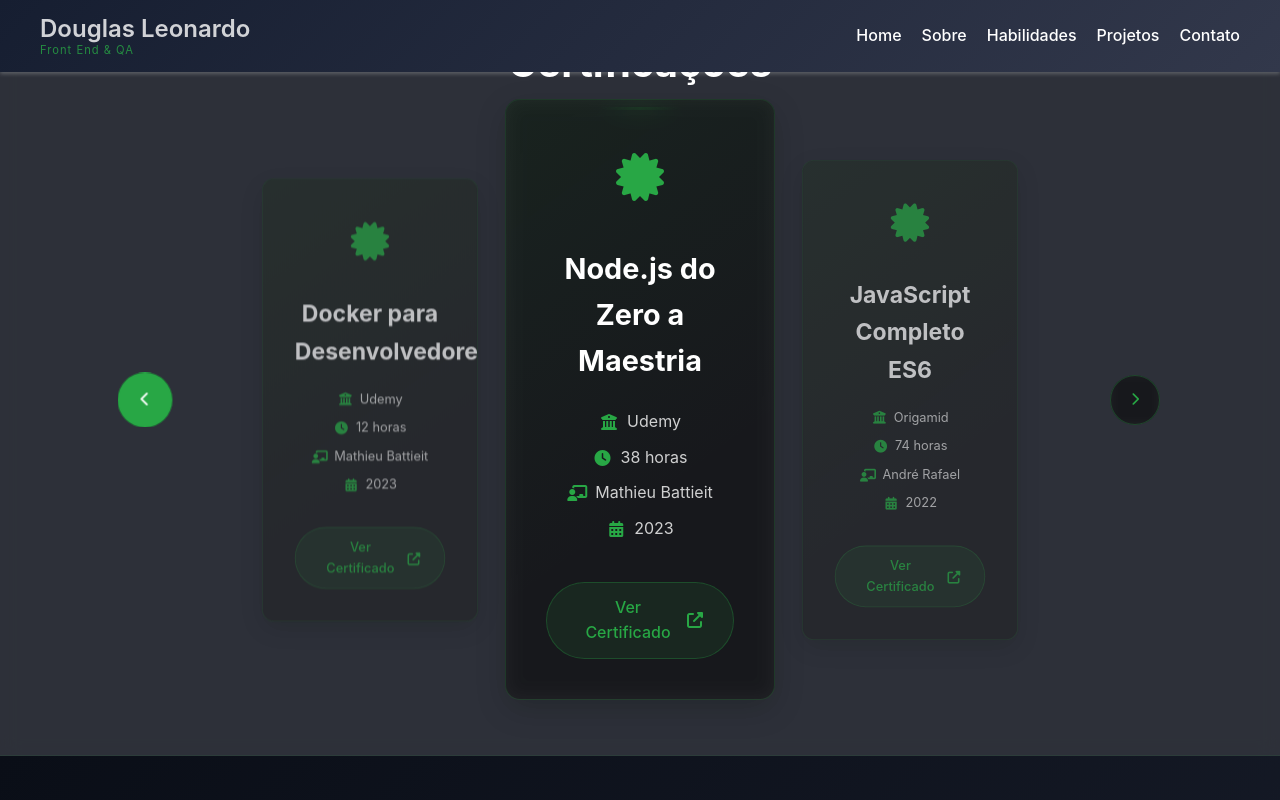
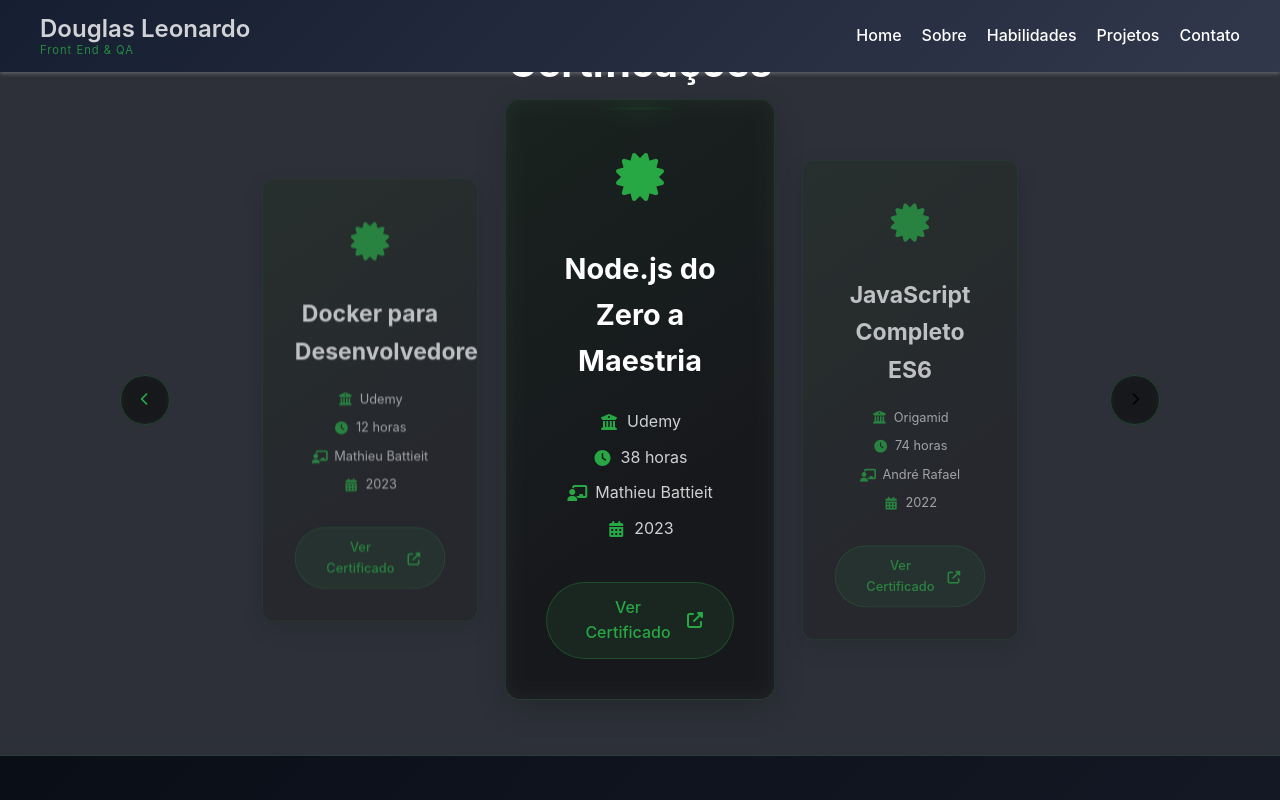
Before and after one commit to Douglas-leonardo/portfolio, an Angular app: page / in a window 1280 px wide. In both pictures the pointer is over the button 145 px from the left and 399 px from the top of the page. Built offline with nearby package versions, Linux system fonts and the light colour scheme.

Commit message:
novas mudanças

```diff
--- a/src/app/home/home.component.scss
+++ b/src/app/home/home.component.scss
@@ -182,247 +182,6 @@
 
 
 
-
-// /* Section de certificados */
-// .certifications {
-//   padding: 100px 0;
-//   background: rgba(10, 14, 23, 0.85);
-//   backdrop-filter: blur(10px);
-//   position: relative;
-//   overflow: hidden;
-//   border-top: 1px solid rgba(40, 167, 69, 0.1);
-//   border-bottom: 1px solid rgba(40, 167, 69, 0.1);
-// }
-
-// .certifications h2 {
-//   font-size: 2.5rem;
-//   color: #ffffff;
-//   text-align: center;
-//   margin-bottom: 50px;
-//   position: relative;
-// }
-
-// .certifications h2::after {
-//   content: '';
-//   position: absolute;
-//   bottom: -15px;
-//   left: 50%;
-//   transform: translateX(-50%);
-//   width: 80px;
-//   height: 3px;
-//   background: linear-gradient(90deg, transparent, #28a745, transparent);
-// }
-
-// .slider {
-//   position: relative;
-//   width: 32%;
-//   max-width: 1200px;
-//   margin: 0 auto;
-//   padding: 30px 0;
-// }
-
-// .slides {
-//   display: flex;
-//   transition: transform 0.6s cubic-bezier(0.25, 0.1, 0.25, 1);
-//   height: 450px;
-//   align-items: center;
-// }
-
-// .slide {
-//   position: absolute;
-//   width: 80%;
-//   left: 10%;
-//   height: 100%;
-//   transition: all 0.6s cubic-bezier(0.25, 0.1, 0.25, 1);
-//   display: flex;
-//   justify-content: center;
-//   align-items: center;
-// }
-
-// .slide-content {
-//   background: rgba(31, 31, 31, 0.6);
-//   backdrop-filter: blur(10px);
-//   border-radius: 15px;
-//   padding: 40px;
-//   width: 100%;
-//   max-width: 800px;
-//   text-align: center;
-//   border: 1px solid rgba(40, 167, 69, 0.2);
-//   box-shadow: 0 10px 30px rgba(0, 0, 0, 0.2);
-//   transform-style: preserve-3d;
-//   position: relative;
-//   overflow: hidden;
-// }
-
-// // .slide-content::before {
-// //   content: '';
-// //   position: absolute;
-// //   top: -50%;
-// //   left: -50%;
-// //   width: 200%;
-// //   height: 200%;
-// //   background: linear-gradient(to bottom right,
-// //       rgba(40, 167, 69, 0.1) 0%,
-// //       rgba(40, 167, 69, 0) 60%);
-// //   transform: rotate(30deg);
-// //   transition: all 0.6s ease;
-// //   z-index: -1;
-// // }
-
-// .slide:hover .slide-content::before {
-//   transform: rotate(30deg) translate(20%, 20%);
-// }
-
-// .certification-icon {
-//   font-size: 3rem;
-//   color: #28a745;
-//   margin-bottom: 20px;
-// }
-
-// .slide h3 {
-//   font-size: 1.8rem;
-//   color: #fff;
-//   margin-bottom: 25px;
-// }
-
-// .certification-details p {
-//   color: rgba(255, 255, 255, 0.8);
-//   margin: 10px 0;
-//   font-size: 1rem;
-//   display: flex;
-//   align-items: center;
-//   justify-content: center;
-//   gap: 8px;
-// }
-
-// .certification-details i {
-//   color: #28a745;
-//   width: 20px;
-// }
-
-// .certificate-link {
-//   display: inline-flex;
-//   align-items: center;
-//   justify-content: center;
-//   margin-top: 30px;
-//   padding: 12px 30px;
-//   background: rgba(40, 167, 69, 0.1);
-//   color: #28a745;
-//   border-radius: 50px;
-//   text-decoration: none;
-//   font-weight: 500;
-//   transition: all 0.3s ease;
-//   border: 1px solid rgba(40, 167, 69, 0.3);
-// }
-
-// .certificate-link i {
-//   margin-left: 8px;
-// }
-
-// .certificate-link:hover {
-//   background: #28a745;
-//   color: white;
-//   transform: translateY(-3px);
-//   box-shadow: 0 10px 20px rgba(40, 167, 69, 0.2);
-// }
-
-// /* Navegação do slider */
-// .slider-nav {
-//   position: absolute;
-//   top: 50%;
-//   transform: translateY(-50%);
-//   width: 50px;
-//   height: 50px;
-//   background: rgba(31, 31, 31, 0.6);
-//   backdrop-filter: blur(5px);
-//   border: 1px solid rgba(40, 167, 69, 0.3);
-//   color: #28a745;
-//   border-radius: 50%;
-//   display: flex;
-//   align-items: center;
-//   justify-content: center;
-//   cursor: pointer;
-//   transition: all 0.3s ease;
-//   z-index: 10;
-// }
-
-// .slider-nav:hover {
-//   background: #28a745;
-//   color: white;
-//   transform: translateY(-50%) scale(1.1);
-// }
-
-// .slider-nav.prev {
-//   left: 20px;
-// }
-
-// .slider-nav.next {
-//   right: 20px;
-// }
-
-// /* Estados dos slides */
-// .slide.active {
-//   transform: translateX(0) scale(1);
-//   opacity: 1;
-//   z-index: 3;
-// }
-
-// .slide.left {
-//   transform: translateX(-60%) scale(0.9);
-//   opacity: 0.6;
-//   z-index: 2;
-// }
-
-// .slide.right {
-//   transform: translateX(60%) scale(0.9);
-//   opacity: 0.6;
-//   z-index: 2;
-// }
-
-// .slide.hidden {
-//   transform: translateX(-150%) scale(0.8);
-//   opacity: 0;
-//   z-index: 1;
-// }
-
-// /* Responsividade */
-// @media (max-width: 768px) {
-//   .slide {
-//     width: 90%;
-//     left: 5%;
-//   }
-
-//   .slide-content {
-//     padding: 30px 20px;
-//   }
-
-//   .slider-nav {
-//     width: 40px;
-//     height: 40px;
-//     font-size: 0.8rem;
-//   }
-// }
-
-
-
-
-
-
-
-
-
-
-
-
-
-
-
-
-
-
-
-
-
 /* Section de certificados */
 .certifications {
   padding: 100px 0;
@@ -590,7 +349,7 @@
   background: rgba(31, 31, 31, 0.6);
   backdrop-filter: blur(5px);
   border: 1px solid rgba(40, 167, 69, 0.3);
-  color: #28a745;
+  color: #000702;
   border-radius: 50%;
   display: flex;
   align-items: center;
@@ -601,9 +360,7 @@
 }
 
 .slider-nav:hover {
-  background: #28a745;
-  color: white;
-  transform: translateY(-50%) scale(1.1);
+  color: #28a745;
 }
 
 .slider-nav.prev {
@@ -675,24 +432,6 @@
     left: 37.5%;
   }
 }
-
-
-
-
-
-
-
-
-
-
-
-
-
-
-
-
-
-
 
 
 .nav-link {
```
